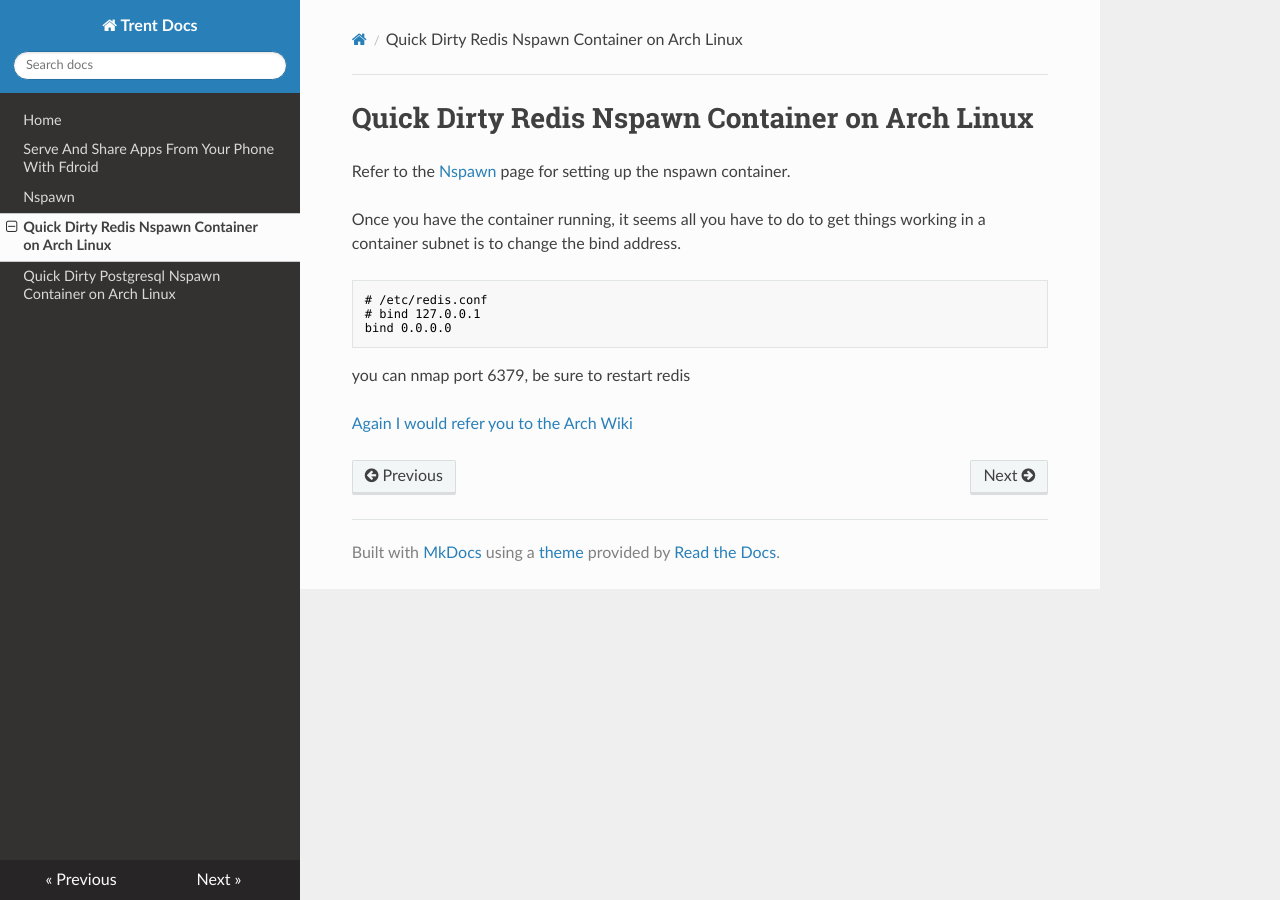
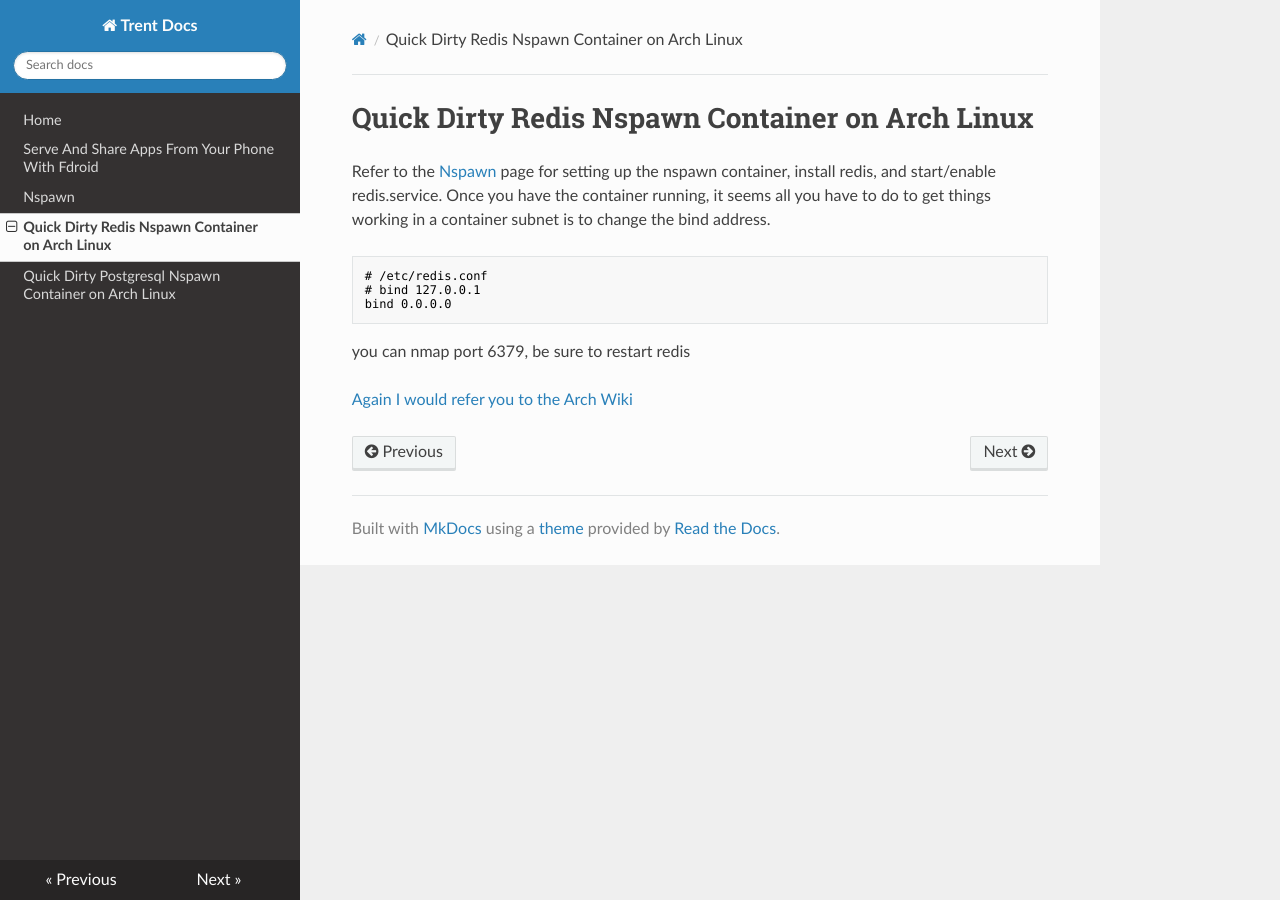
Before and after one commit to TrentSPalmer/trentdocs_website, an MkDocs documentation site: the page built from docs/arch_redis_nspawn.md, in a window 1280 px wide. Built offline with MkDocs 1.6.1, drawn with Linux system fonts in a browser that asks for light colours; nearby versions of some CDN libraries; old or Windows-style settings are respelled for this version of MkDocs.

Commit message:
extend docs/arch_redis_nspawn.md minor correction docs/nspawn.md

```diff
--- a/docs/arch_redis_nspawn.md
+++ b/docs/arch_redis_nspawn.md
@@ -1,7 +1,7 @@
 # Quick Dirty Redis Nspawn Container on Arch Linux
 
-Refer to the [Nspawn](nspawn.md) page for setting up the nspawn container.
-
+Refer to the [Nspawn](nspawn.md) page for setting up the nspawn container,
+install redis, and start/enable redis.service.
 Once you have the container running, it seems all you have to do to get
 things working in a container subnet is to change the bind address.
 
```
Also changed, not shown: docs/nspawn.md (+0 -1 lines), site/arch_redis_nspawn/index.html, site/index.html, site/mkdocs/search_index.json, site/sitemap.xml.
